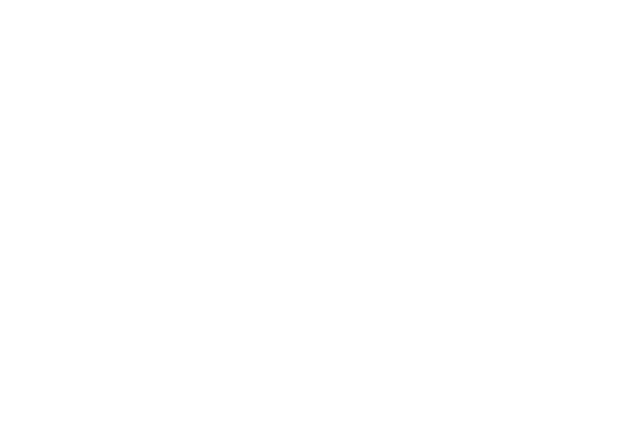
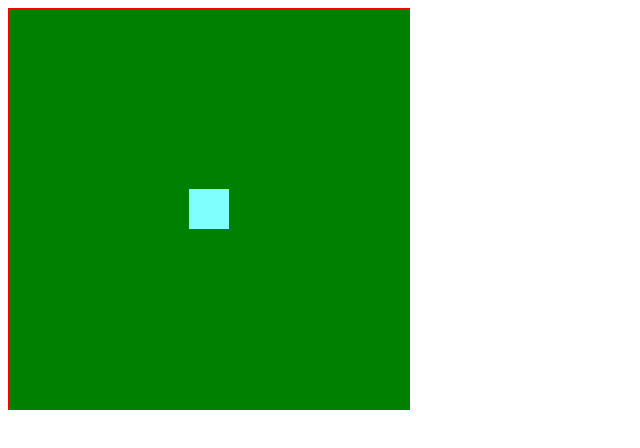
Before and after one commit to csoszig/maze-generator, a plain HTML site: page index.html in a window 1280 px wide. Shown: the whole page, without its empty margins (0-640 px from the left). Drawn offline with Linux system fonts and the light colour scheme.

Commit message:
index.html: fix putting pixels

```diff
--- a/index.html
+++ b/index.html
@@ -10,20 +10,19 @@
             const ctx = canvas.getContext("2d");
             const canvasWidth = canvas.width;
             const canvasHeight = canvas.height;
-            ctx.clearRect(0, 0, canvasWidth, canvasHeight);
+            ctx.fillStyle = "green";
+            ctx.fillRect(0, 0, canvasWidth, canvasHeight);
             let imageData = ctx.getImageData(0, 0, canvasWidth, canvasHeight);
             let pixels = imageData.data;
 
             // DO THE MAGIC HERE
-            // for (let i = (canvasWidth / 2) - 50; i < canvasWidth / 2 + 50; i = i + 1) {
-            //     for (let j = (canvasHeight / 2) - 25; j < (canvasHeight / 2) + 25; j = j + 1) {
-            //         pixels[(j * canvasWidth + i) * 4] = 128;
-            //         pixels[(j * canvasWidth + i) * 4 + 1] = 0;
-            //         pixels[(j * canvasWidth + i) * 4 + 2] = 128;
-            //     }
-            // }
-            pixels[1000] = 128;
-            pixels[1] = 128;
+            for (let i = (canvasWidth / 2) - 20; i < canvasWidth / 2 + 20; i = i + 1) {
+                for (let j = (canvasHeight / 2) - 20; j < (canvasHeight / 2) + 20; j = j + 1) {
+                    pixels[(j * canvasWidth + i) * 4] = 128;
+                    pixels[(j * canvasWidth + i) * 4 + 1] = 255;
+                    pixels[(j * canvasWidth + i) * 4 + 2] = 255;
+                }
+            }
 
             ctx.putImageData(imageData, 0, 0);
         });
@@ -32,7 +31,7 @@
 
 <body>
     <div id="canvas-container">
-        <canvas id="your-mighty-maze" width="400" height="400" style="border: solid 0px red"></canvas>
+        <canvas id="your-mighty-maze" width="400" height="400" style="border: solid 1px red"></canvas>
     </div>
 </body>
 
```
